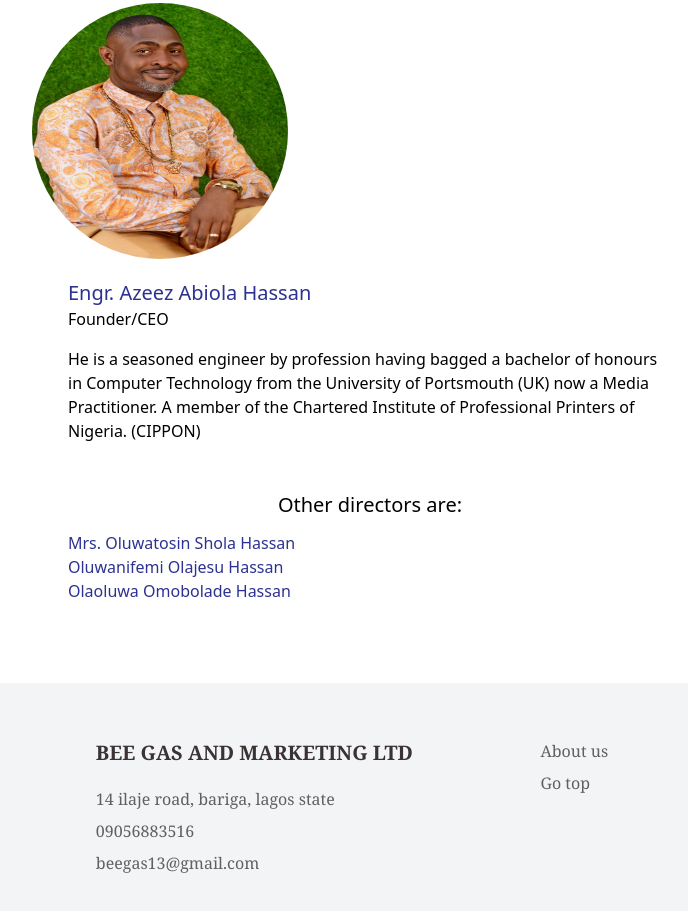
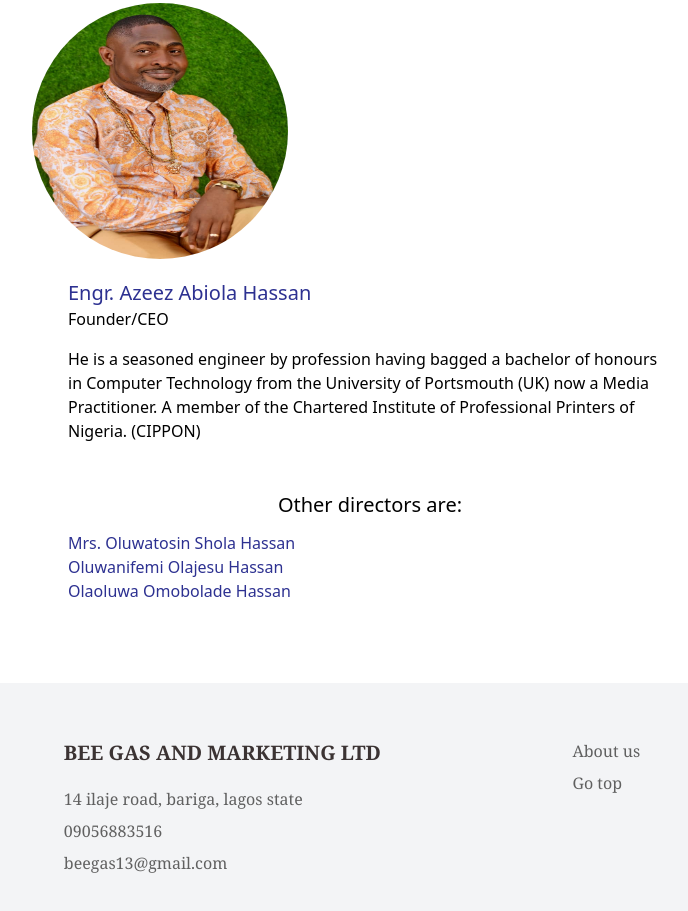
Before and after one commit to hengage/beegas.ng, a website: page about.html in a window 1280 px wide. Shown: the part 547-1458 px from the top of the page, without its empty margins (288-976 px from the left). Drawn offline with Linux system fonts and the light colour scheme; a web font is replaced by a local one.

Commit message:
styles
hover on links and uses unordered list element for footer

```diff
--- a/about.html
+++ b/about.html
@@ -26,16 +26,16 @@
 
             <div class="block">
                 <ul class="flex space-x-12 text-textcolor2 text-lg font-serif">
-                    <li class=" font-semibold" ;>
+                    <li class="font-semibold hover:text-secondary" ;>
                         <a href="/">Home</a>
                     </li>
 
-                    <li class=" font-semibold" ;>
-                        <a href="/about.html">About us
+                    <li class=" font-semibold hover:text-secondary";>
+                        <a href="/about.html" class="">About us
                         </a>
                     </li>
 
-                    <li class="font-semibold" ;>
+                    <li class="font-semibold hover:text-secondary" ;>
                         <a href="#">Contact us
                         </a>
                     </li>
@@ -112,24 +112,37 @@
     </section>
 
 
-    <footer class="bg-gray-100 py-14 px-80 flex justify-around font-serif">
+    <footer class="bg-gray-100 py-14 px-64 flex justify-around font-serif">
         <div class="left-col space-y-5">
             <h2 class="uppercase text-xl text-textcolor1 font-semibold">bee gas and marketing ltd</h2>
 
-            <div class="space-y-2 text-base text-textcolor2">
-                <p class="">14 ilaje road, bariga, lagos state</p>
-                <a class=" block" href="tel:09056883516">09056883516</a>
-                <a class=" block" href="mailto:beegas13@gmail.com">beegas13@gmail.com</a>
-            </div>
+                <ul class="space-y-2 text-base text-textcolor2">
+                    <li>
+                        14 ilaje road, bariga, lagos state
+                    </li>
+                    <li>
+                        <a class="hover:text-secondary" href="tel:09056883516">
+                        09056883516
+                    </a>
+                    </li>
+                    <li>
+                        <a class="hover:text-secondary" href="mailto:beegas13@gmail.com">
+                            beegas13@gmail.com
+                        </a>
+                    </li>
+                </ul>
         </div>
 
-        <div class="right-col space-y-2 text-base text-textcolor2">
-            <p>
-                <a href="/about.html">About us</a>
-            </p>
-            <p>
-                <a href="/">Go top</a>
-            </p>
+        <div class="right-col">
+            <ul class="space-y-2 text-base text-textcolor2">
+                <li class="hover:text-secondary">
+                    <a href="/about.html">About us</a>
+                </li>
+
+                <li class="hover:text-secondary">
+                    <a href="/">Go top</a>
+                </li>
+            </ul>
         </div>
     </footer>
 
```
Also changed, not shown: index.html (+30 -17 lines), css/output.css.
